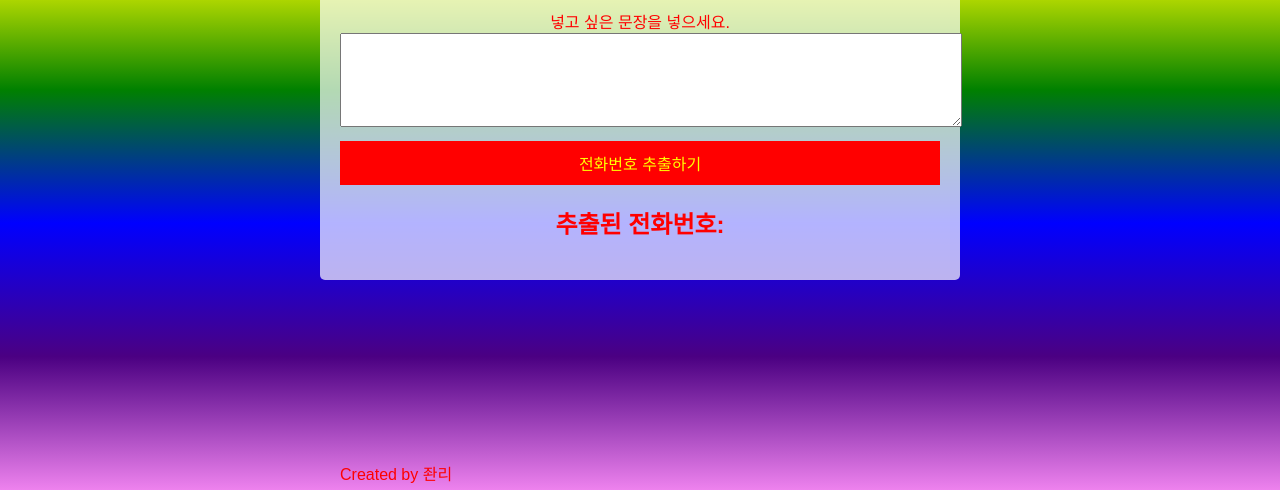
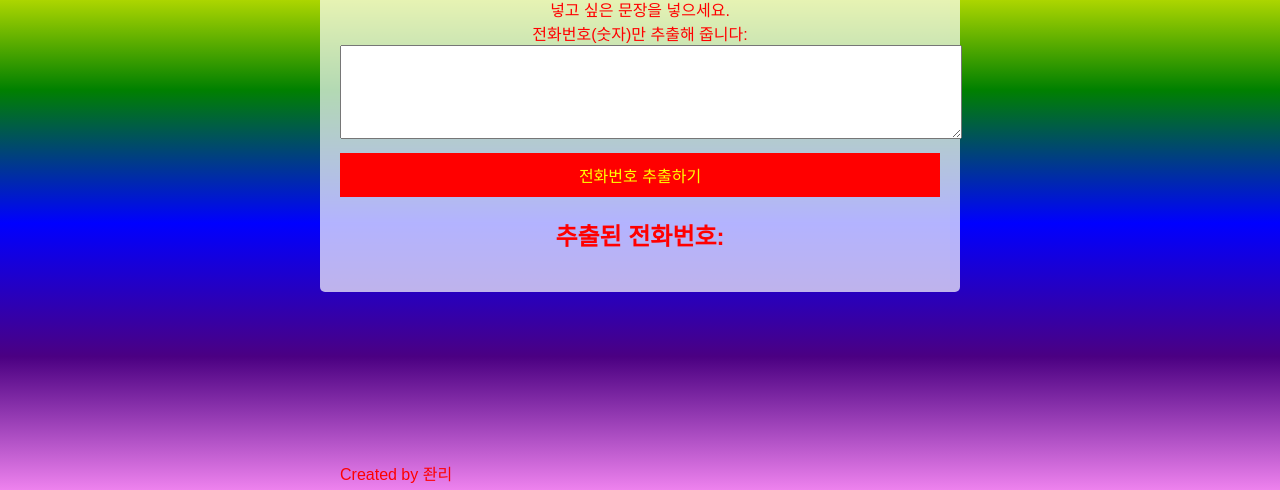
Before and after one commit to inforgence/tele.github.io, a plain HTML site: page index.html in a window 1280 px wide. Shown: the part 310-800 px from the top of the page. Drawn offline with Linux system fonts and the light colour scheme.

Commit message:
Update index.html

```diff
--- a/index.html
+++ b/index.html
@@ -52,8 +52,7 @@ button {
 <body>
 <div class="container">
     <h1>전화번호 추출기</h1>
-    <label for="input-text">넣고 싶은 문장을 넣으세요.</label>
-    <label 전화번호(숫자)만 추출해 줍니다:</label>
+    <label for="input-text">넣고 싶은 문장을 넣으세요. <br>전화번호(숫자)만 추출해 줍니다:</label>
     <textarea id="input-text" rows="4" cols="50"></textarea>
     <button onclick="extractNumbers()">전화번호 추출하기</button>
     <div id="result">
```
